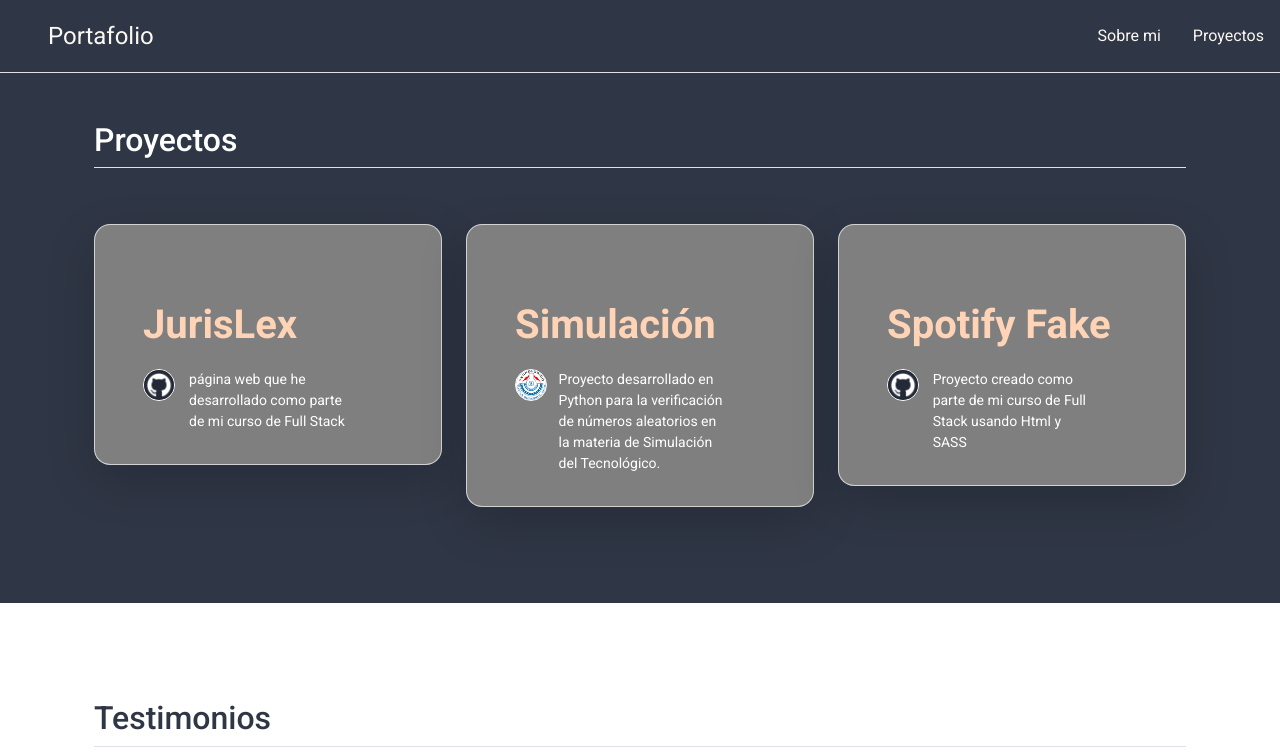
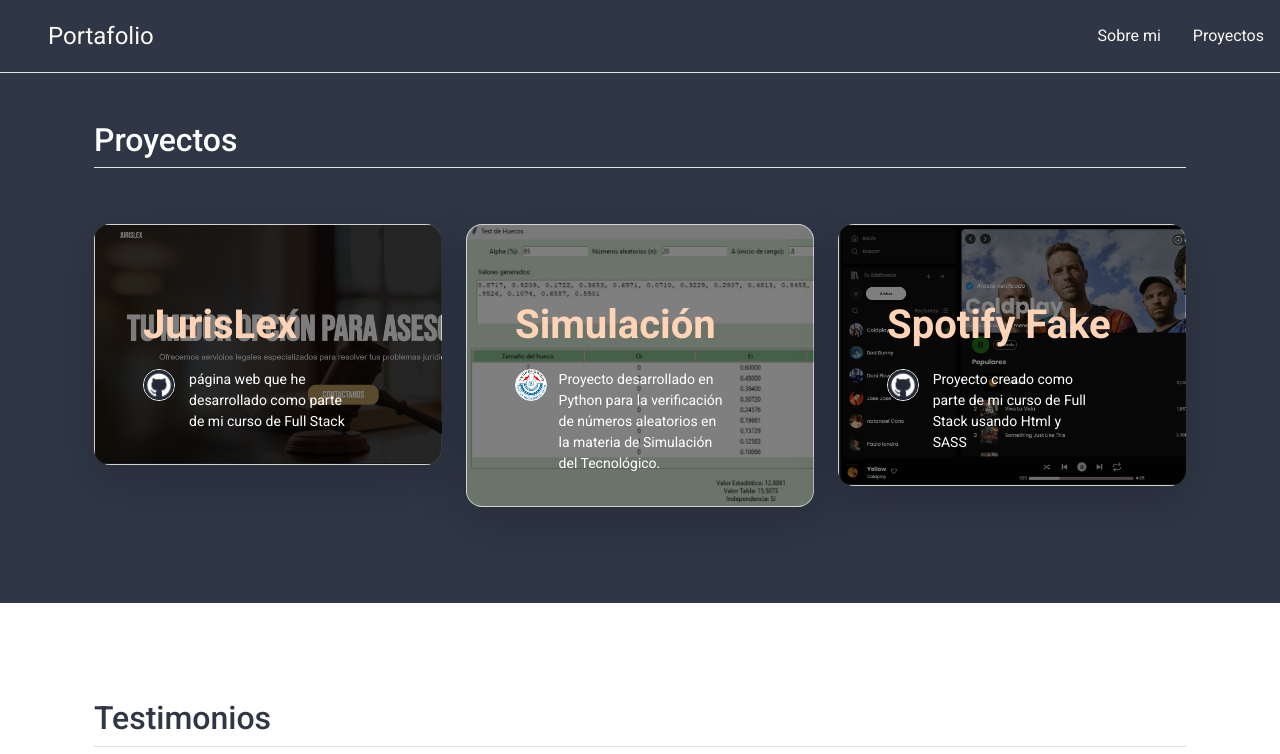
Before and after one commit to RaulexG/Portafolio, a plain HTML site: page proyectos.html in a window 1280 px wide. Shown: the top 754 px of the page. Drawn offline with nearby package versions, Linux system fonts and the light colour scheme; the site is published under a folder, as on GitHub Pages, so addresses that start at the root find nothing.

Commit message:
Update style.css

```diff
--- a/style.css
+++ b/style.css
@@ -75,7 +75,7 @@
 }
 
 .img-proyecto1{
-    background-image: url('/assets/jurislex.png');
+    background-image: url('./assets/jurislex.png');
     background-size: cover;
     background-repeat: no-repeat;
     position: relative;
@@ -103,7 +103,7 @@
 }
 
 .img-proyecto2{
-    background-image: url('/assets/simulacion.jpeg');
+    background-image: url('./assets/simulacion.jpeg');
     background-size: cover;
     background-repeat: no-repeat;
     position: relative;
@@ -128,7 +128,7 @@
 
 /*proyecto 3*/
 .img-proyecto3{
-    background-image: url('/assets/spotify-fake.png');
+    background-image: url('./assets/spotify-fake.png');
     background-size: cover;
     background-repeat: no-repeat;
     position: relative;
```
